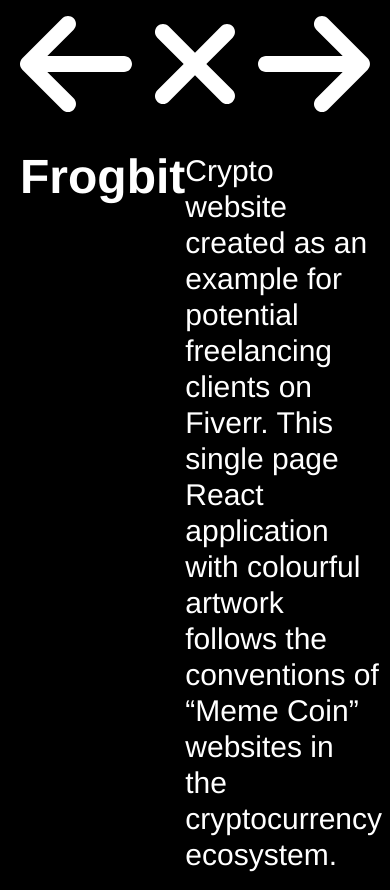
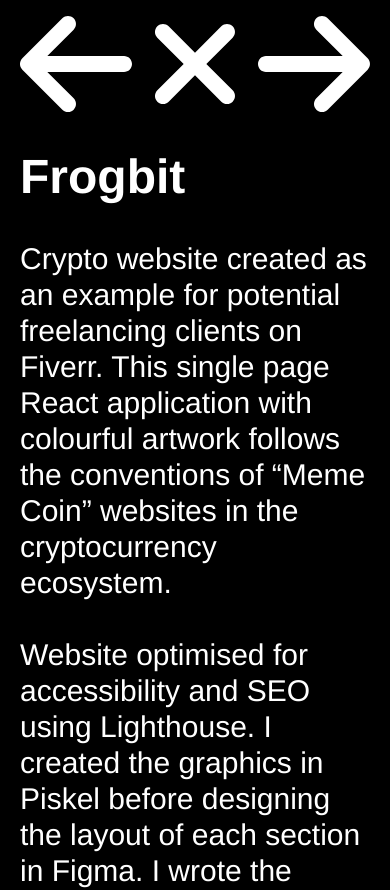
Before and after one commit to ben-dh3/portfolio_website, a React (Vite) app: page /frogbit in a window 390 px wide. Shown: the top 890 px of the page. Built offline with nearby package versions, Linux system fonts and the light colour scheme.

Commit message:
project detail styling

```diff
--- a/src/components/ProjectDetailView.tsx
+++ b/src/components/ProjectDetailView.tsx
@@ -21,9 +21,9 @@ const ProjectDetailView: React.FC<ProjectDetailViewProps> = ({ title, about, ima
 
     return (
         <div className='font-Arimo m-5'>
-            <div className='flex flex-row'>
-                <div className='text-5xl font-bold flex-1'>{title}</div>
-                <div className='about-text text-3xl flex-1'>{about}</div>
+            <div className='flex flex-col sm:flex-row'>
+                <div className='text-5xl font-bold sm:flex-1'>{title}</div>
+                <div className='about-text text-3xl mt-10 sm:mt-0 sm:flex-1'>{about}</div>
             </div>
 
             <div className='flex flex-wrap'>
```
